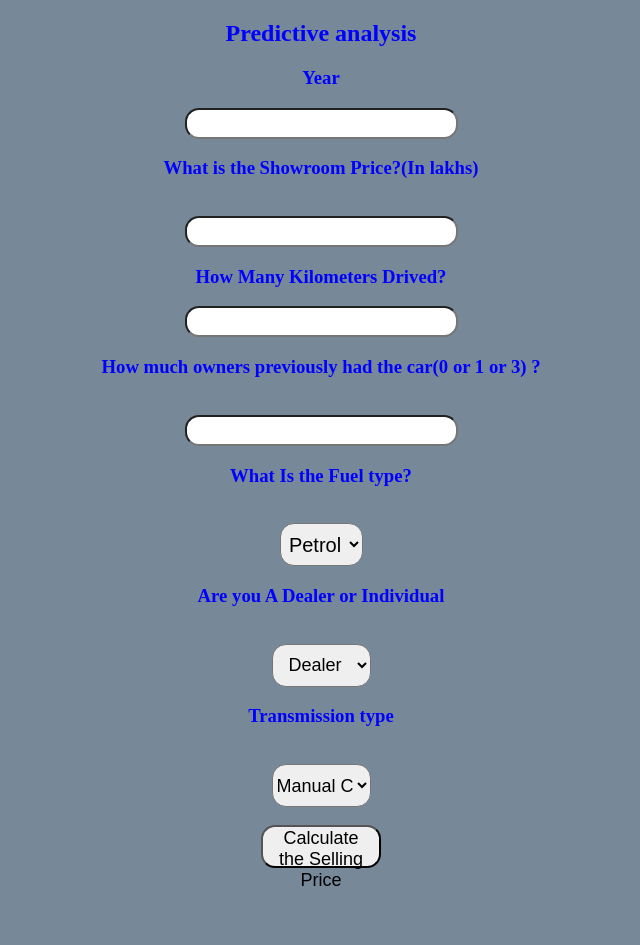
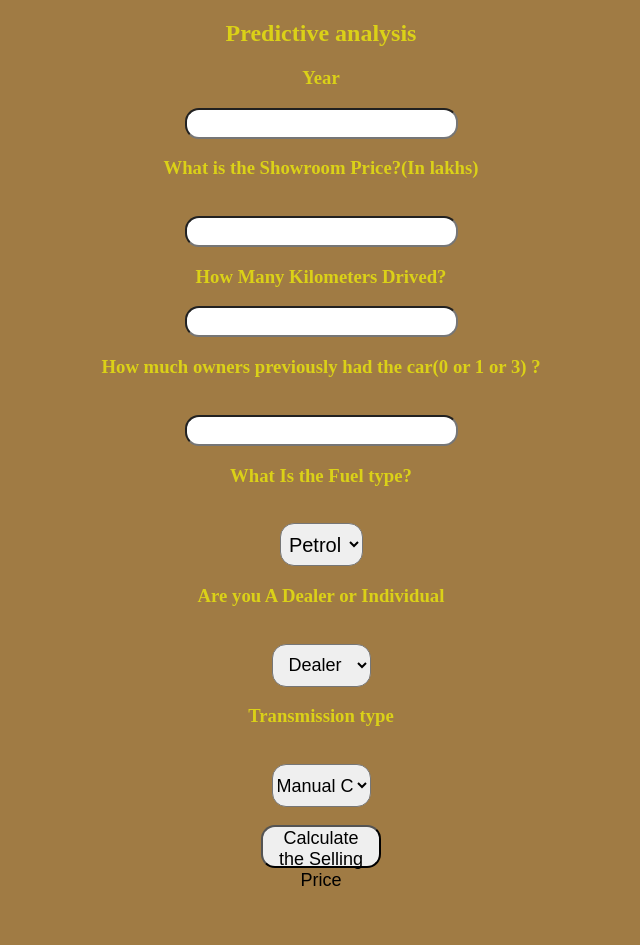
Before and after one commit to maurya2711/car_price, a Flask app: page / in a window 1280 px wide. Shown: the whole page, without its empty margins (319-959 px from the left). Run offline with Flask 2, Linux system fonts and the light colour scheme; parts of the project's set-up code (start-up, migrations or seed data) failed here and were passed over.

Commit message:
adding files

```diff
--- a/app.py
+++ b/app.py
@@ -26,9 +26,12 @@ def predict():
         if(Fuel_Type_Petrol=='Petrol'):
                 Fuel_Type_Petrol=1
                 Fuel_Type_Diesel=0
+        elif(Fuel_Type_Petrol=='Diesel'):
+            Fuel_Type_Petrol=0
+            Fuel_Type_Diesel=1
         else:
             Fuel_Type_Petrol=0
-            Fuel_Type_Diesel=1
+            Fuel_Type_Diesel=0
         Year=2020-Year
         Seller_Type_Individual=request.form['Seller_Type_Individual']
         if(Seller_Type_Individual=='Individual'):
--- a/templates/index.html
+++ b/templates/index.html
@@ -9,7 +9,7 @@
 
 <body>
 
-    <div style="color:blue">
+    <div style="color:rgba(251, 255, 0, 0.651)">
         <form action="{{ url_for('predict')}}" method="post">
             <h2>Predictive analysis</h2>
             <h3>Year</h3>
@@ -20,7 +20,7 @@
             <h3>What Is the Fuel type?</h3><br><select name="Fuel_Type_Petrol" id="fuel" required="required">
                 <option value="Petrol">Petrol</option>
                 <option value="Diesel">Diesel</option>
-                <option value="Diesel">CNG</option>
+                <option value="CNG">CNG</option>
             </select>
             <h3>Are you A Dealer or Individual</h3><br><select name="Seller_Type_Individual" id="resea" required="required">
                 <option value="Dealer">Dealer</option>
@@ -48,7 +48,7 @@
 
     <style>
         body {
-            background-color: lightslategray;
+            background-color: rgb(160, 123, 68);
             text-align: center;
             padding: 0px;
         }
```
Also changed, not shown: 1 other file.
